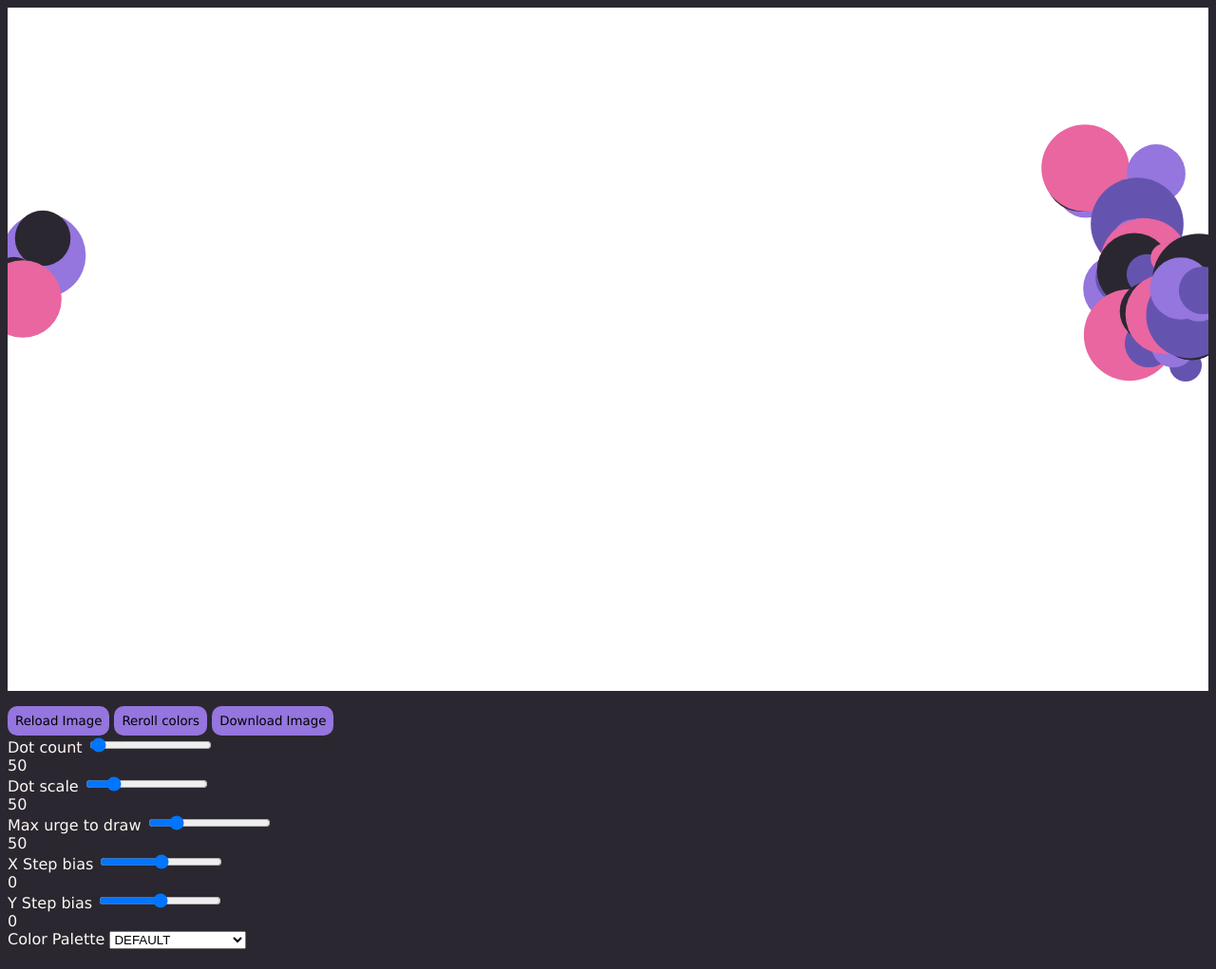
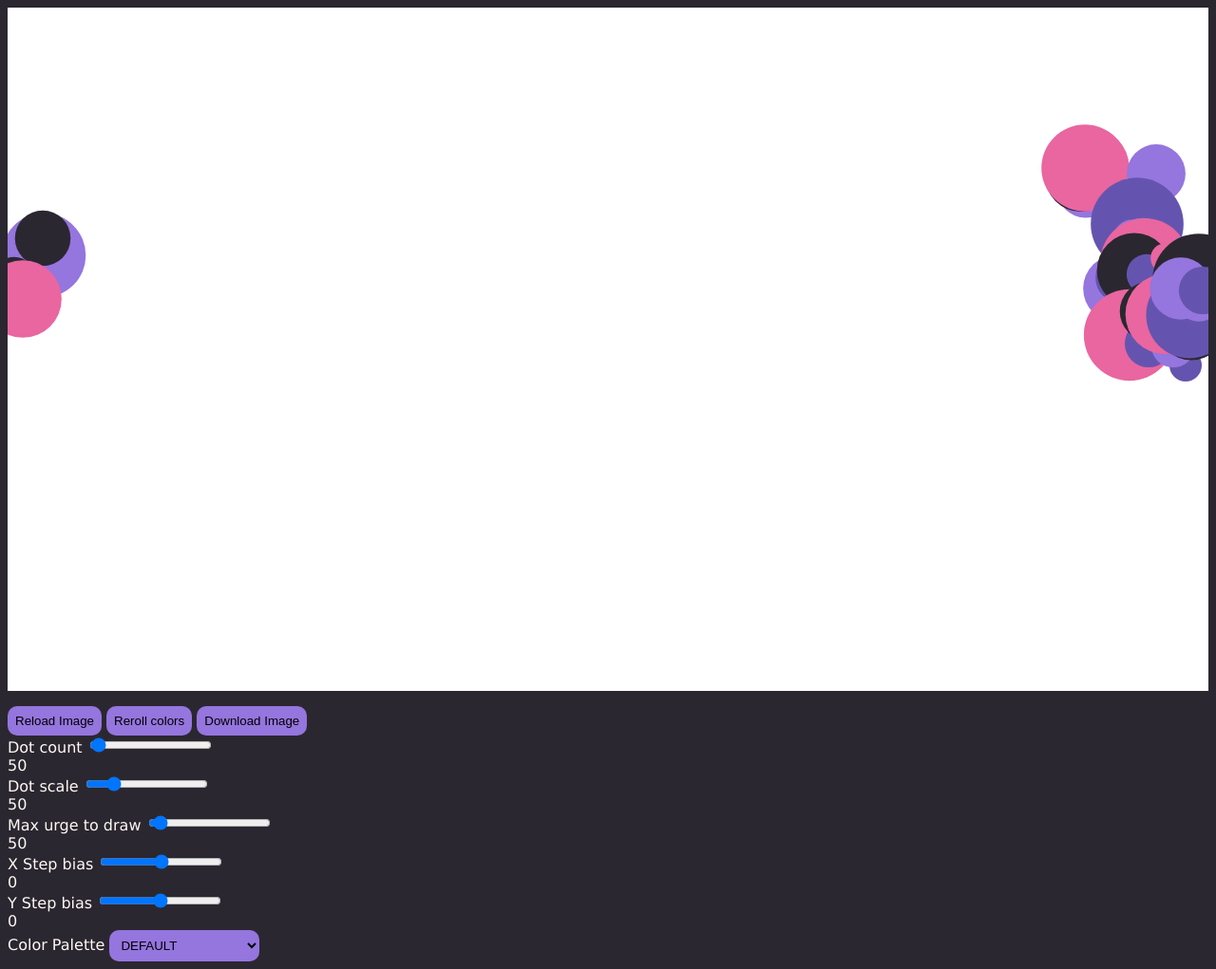
Before and after one commit to Gromate/abstract-dot-generator, a plain HTML site: page index.html in a window 1280 px wide. Shown: the whole page at 95% size. Drawn offline with Linux system fonts and the light colour scheme.

Commit message:
Styled select for choosing palette

```diff
--- a/index.html
+++ b/index.html
@@ -31,7 +31,7 @@
     </div>
     <div class="slidecontainer">
         <label for="maxUrge">Max urge to draw</label>
-        <input type="range" min="1" max="250" value="50" class="slider" id="maxUrge">
+        <input type="range" min="1" max="1000" value="50" class="slider" id="maxUrge">
         <div id="outputMaxUrge"></div>
     </div>
     <div class="slidecontainer">
--- a/style.css
+++ b/style.css
@@ -32,7 +32,6 @@ canvas {
 }
 
 button {
-    font-family: Verdana, Geneva, Tahoma, sans-serif;
     border: 0px var(--main-color);
     border-radius: 10px;
     background-color: var(--secondary-color);
@@ -42,3 +41,10 @@ button {
 button:hover {
     background-color: var(--main-color-darker);
 }
+
+select {
+    border: 0px var(--main-color);
+    border-radius: 10px;
+    background-color: var(--secondary-color);
+    padding: 8px;
+}
```
